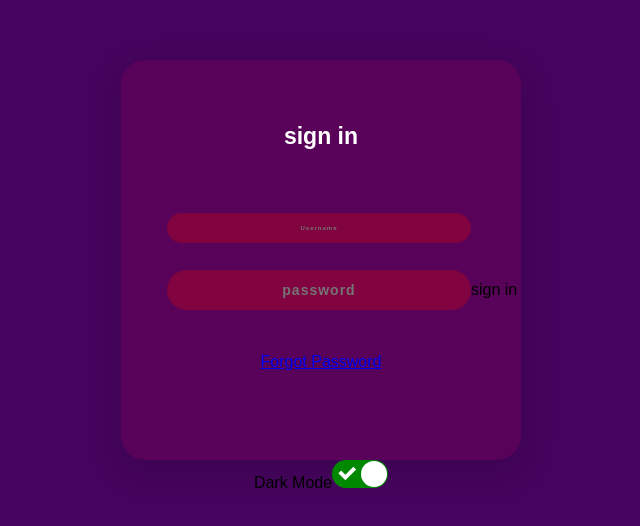
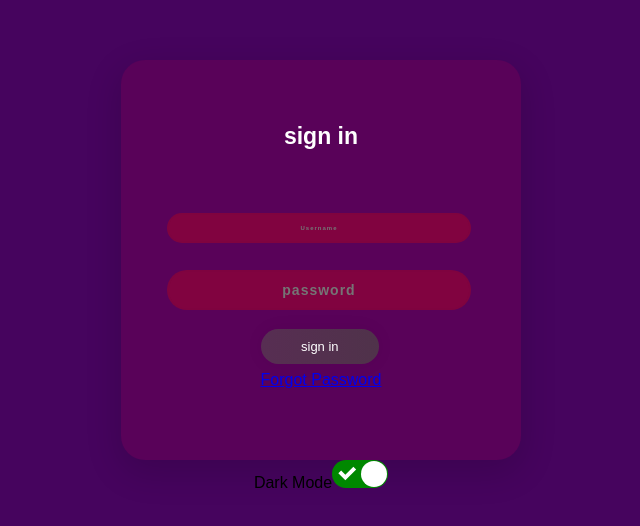
Before and after one commit to Apjuve/darkmode, a React (Create React App) app in the folder darkmode/: page / in a window 1280 px wide. Shown: the part 124-650 px from the top of the page, without its empty margins (319-959 px from the left). Built offline with nearby package versions, Linux system fonts and the light colour scheme.

Commit message:
added style to submit button

```diff
--- a/darkmode/src/App.css
+++ b/darkmode/src/App.css
@@ -107,3 +107,19 @@ padding-top: 40px;
 .password:focus {
   border: 2px solid rgba(79, 78, 78, 0.913) !important;
 }
+
+.submit {
+  cursor: pointer;
+  border-radius: 5em;
+  color: #ffffff;
+  background: linear-gradient(to right,  #564c4e96, #4c4345bd);
+  border: 0;
+  padding-left: 40px;
+  padding-right: 40px;
+  padding-bottom: 10px;
+  padding-top: 10px;
+  font-family: 'ubuntu', sans-serif;
+  margin-left: 35%;
+  font-size: 13px;
+  box-shadow: 0 0 20px 1px rgba(0, 0, 0, 0.04);
+}
```
